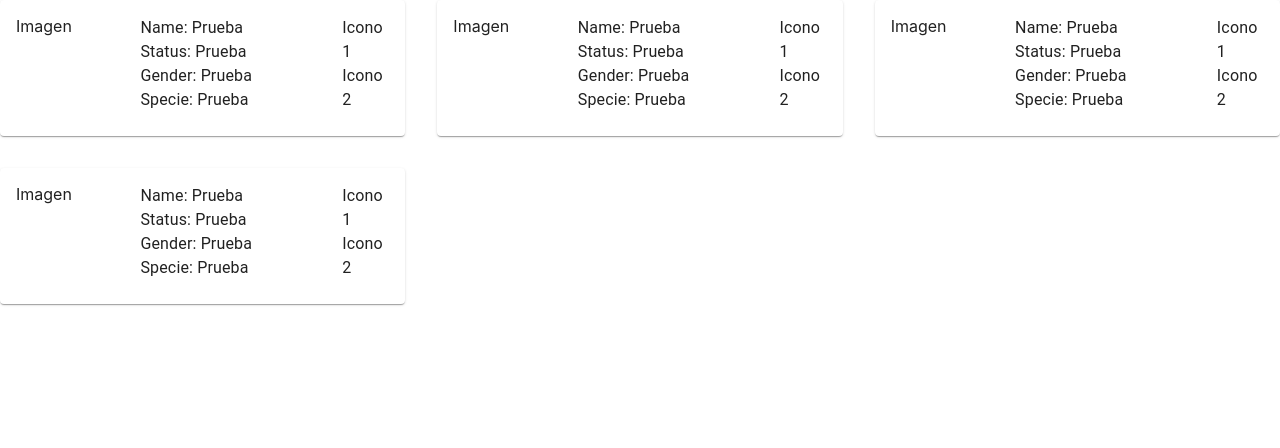
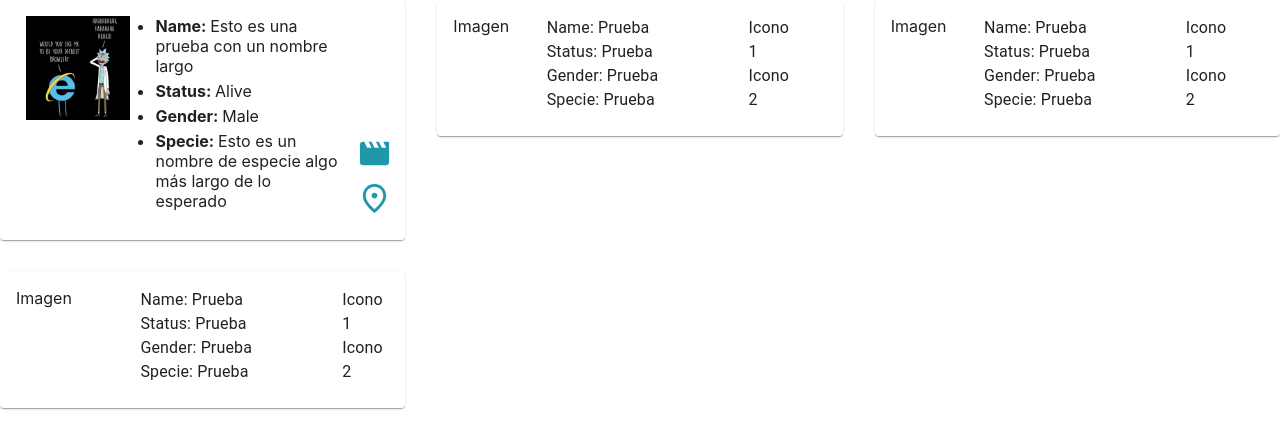
Before and after one commit to iortega-dev/reacty-and-morty, a React (Create React App) app: page / in a window 1280 px wide. Shown: the top 448 px of the page. Built offline with nearby package versions, Linux system fonts and the light colour scheme.

Commit message:
[ADD] Styles to image, character information and icons

```diff
--- a/package.json
+++ b/package.json
@@ -4,6 +4,7 @@
   "private": true,
   "dependencies": {
     "@material-ui/core": "^4.9.4",
+    "@material-ui/icons": "^4.9.1",
     "@testing-library/jest-dom": "^4.2.4",
     "@testing-library/react": "^9.3.2",
     "@testing-library/user-event": "^7.1.2",
--- a/src/app/components/Tiles/index.tsx
+++ b/src/app/components/Tiles/index.tsx
@@ -3,15 +3,87 @@ import Grid from '@material-ui/core/Grid';
 import Card from '@material-ui/core/Card';
 import Typography from '@material-ui/core/Typography';
 import { CardContent } from '@material-ui/core';
+import image from '~Assets/img/rickandmortyimage.jpg';
+import {
+  ImageContainer,
+  GridImage,
+  IconsContainer,
+  InformationList,
+  InformationListElement,
+  Characteristic,
+  CustomPlaceOutlinedIcon,
+  CustomMovieIcon,
+} from '~Styles/Tiles/Styles';
 
 const Tiles = () => {
   return (
     <Grid container spacing={4}>
-      <Grid item xs={12} sm={6} md={4} lg={4} xl={3}>
+      <Grid item xs={12} sm={6} md={4} lg={4} xl={4}>
         <Card>
           <CardContent>
             <Grid item xs={12} sm container direction={'row'}>
-              <Grid item xs={4}>
+              <Grid item xs={12} sm={12} md={4} lg={4} xl={4}>
+                <ImageContainer>
+                  <GridImage src={image} />
+                </ImageContainer>
+              </Grid>
+              <Grid
+                item
+                xs={11}
+                sm={11}
+                md={7}
+                lg={7}
+                xl={7}
+                container
+                direction={'column'}
+                spacing={2}
+              >
+                <Grid item xs>
+                  <InformationList>
+                    <InformationListElement>
+                      <Characteristic>Name: </Characteristic>
+                      Esto es una prueba con un nombre largo
+                    </InformationListElement>
+                    <InformationListElement>
+                      <Characteristic>Status: </Characteristic>
+                      Alive
+                    </InformationListElement>
+                    <InformationListElement>
+                      <Characteristic>Gender: </Characteristic>
+                      Male
+                    </InformationListElement>
+                    <InformationListElement>
+                      <Characteristic>Specie: </Characteristic>
+                      Esto es un nombre de especie algo más largo de lo esperado
+                    </InformationListElement>
+                  </InformationList>
+                </Grid>
+              </Grid>
+              <Grid xs={1} sm={1} md={1} lg={1} xl={1} item>
+                <IconsContainer>
+                  <CustomPlaceOutlinedIcon
+                    fontSize={'large'}
+                    onClick={() => {
+                      console.log('Se ha clickado en el icono de place');
+                    }}
+                  />
+                  <CustomMovieIcon
+                    fontSize={'large'}
+                    onClick={() => {
+                      console.log('Se ha clickado en el icono de movie');
+                    }}
+                  />
+                </IconsContainer>
+              </Grid>
+            </Grid>
+          </CardContent>
+        </Card>
+      </Grid>
+      <Grid item xs={12} sm={6} md={4} lg={4} xl={4}>
+        <Card>
+          <CardContent>
+            <Grid item xs={12} sm container direction={'row'}>
+              <Grid item xs={3}>
                 Imagen
               </Grid>
               <Grid item xs={7} container direction={'column'} spacing={2}>
@@ -30,11 +102,11 @@ const Tiles = () => {
           </CardContent>
         </Card>
       </Grid>
-      <Grid item xs={12} sm={6} md={4} lg={4} xl={3}>
+      <Grid item xs={12} sm={6} md={4} lg={4} xl={4}>
         <Card>
           <CardContent>
             <Grid item xs={12} sm container direction={'row'}>
-              <Grid item xs={4}>
+              <Grid item xs={3}>
                 Imagen
               </Grid>
               <Grid item xs={7} container direction={'column'} spacing={2}>
@@ -53,30 +125,7 @@ const Tiles = () => {
           </CardContent>
         </Card>
       </Grid>
-      <Grid item xs={12} sm={6} md={4} lg={4} xl={3}>
-        <Card>
-          <CardContent>
-            <Grid item xs={12} sm container direction={'row'}>
-              <Grid item xs={4}>
-                Imagen
-              </Grid>
-              <Grid item xs={7} container direction={'column'} spacing={2}>
-                <Grid item xs>
-                  <Typography>Name: Prueba</Typography>
-                  <Typography>Status: Prueba</Typography>
-                  <Typography>Gender: Prueba</Typography>
-                  <Typography>Specie: Prueba</Typography>
-                </Grid>
-              </Grid>
-              <Grid xs={1} item>
-                <Typography>Icono 1</Typography>
-                <Typography>Icono 2</Typography>
-              </Grid>
-            </Grid>
-          </CardContent>
-        </Card>
-      </Grid>
-      <Grid item xs={12} sm={6} md={4} lg={4} xl={3}>
+      <Grid item xs={12} sm={6} md={4} lg={4} xl={4}>
         <Card>
           <CardContent>
             <Grid item xs={12} sm container direction={'row'}>
--- /dev/null
+++ b/src/app/styles/Tiles/Styles.tsx
@@ -0,0 +1,46 @@
+import styled from 'styled-components';
+import { PlaceOutlined, Movie } from '@material-ui/icons';
+
+export const ImageContainer = styled.div`
+  margin: auto;
+  display: block;
+  max-width: 100%;
+  max-height: 100%;
+  padding-right: 10px;
+  padding-left: 10px;
+`;
+
+export const GridImage = styled.img`
+  max-width: 100%;
+  height: auto;
+  object-fit: fill;
+`;
+
+export const IconsContainer = styled.div`
+  display: flex;
+  flex-direction: column-reverse;
+  margin-left: 15px;
+  height: 100%;
+`;
+
+export const InformationList = styled.ul`
+  padding-left: 15px;
+  margin: 0;
+`;
+
+export const InformationListElement = styled.li`
+  padding-bottom: 5px;
+`;
+
+export const Characteristic = styled.span`
+  font-weight: bold;
+`;
+
+export const CustomPlaceOutlinedIcon = styled(PlaceOutlined)`
+  color: #1f98a9;
+`;
+
+export const CustomMovieIcon = styled(Movie)`
+  color: #1f98a9;
+  margin-bottom: 10px;
+`;
```
Also changed, not shown: src/app/assets/img/rickandmortyimage.jpg (added), 1 other file (tests, documents, lock files or other folders).
